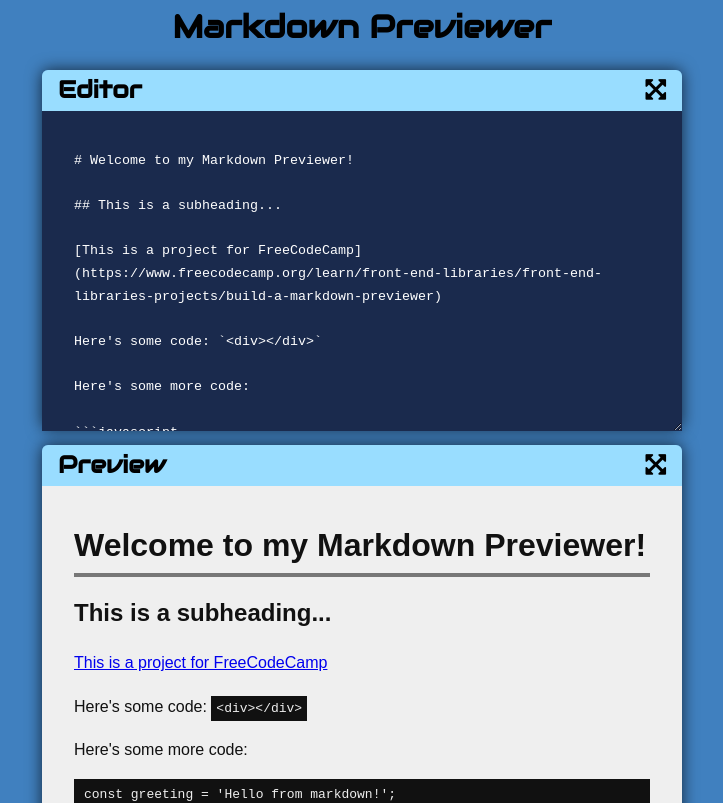
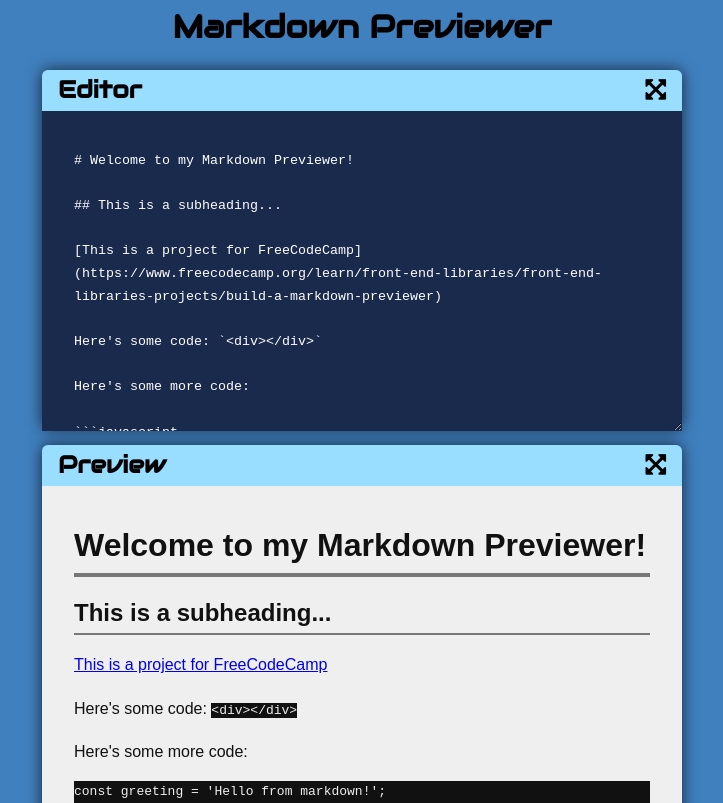
Before and after one commit to 83au/Markdown-Previewer, a React (Create React App) app: page / in a window 1280 px wide. Shown: the top 803 px of the page, without its empty margins (278-1001 px from the left). Built offline with nearby package versions, Linux system fonts and the light colour scheme.

Commit message:
Clean up Preview styles

```diff
--- a/src/Preview.js
+++ b/src/Preview.js
@@ -2,7 +2,7 @@ import './styles/Preview.css';
 
 function Preview({ preview }) {
   return (
-    <div id="Preview" className="Window__textarea" ref={preview}></div>
+    <div id="preview" className="Window__textarea" ref={preview}></div>
   );
 }
 
--- a/src/styles/Preview.css
+++ b/src/styles/Preview.css
@@ -1,35 +1,45 @@
-#Preview {
+#preview {
   background-color: #efefef;
   color: #111;
   font-family: sans-serif;
 }
 
-#Preview > * {
+#preview > * {
   margin: 1rem 0;
 }
 
-#Preview h1 {
+#preview h1 {
   border-bottom: 4px solid rgba(0, 0, 0, .5);
 }
 
-#Preview pre,
-#Preview code {
-  padding: 5px;
+#preview h2,
+#preview h3 {
+  border-bottom: 2px solid rgba(0, 0, 0, .5);
+}
+
+#preview h4,
+#preview h5,
+#preview h6 {
+  border-bottom: 1px solid rgba(0, 0, 0, .5);
+}
+
+#preview pre,
+#preview code {
   background-color: #111;
   color: #eee;
 }
 
-#Preview li {
+#preview li {
   margin-left: 2rem;
 }
 
-#Preview blockquote p {
+#preview blockquote p {
   position: relative;
   padding-left: 1rem;
   line-height: 2;
 }
 
-#Preview blockquote p::before {
+#preview blockquote p::before {
   position: absolute;
   left: 0;
   top: 0;
```
